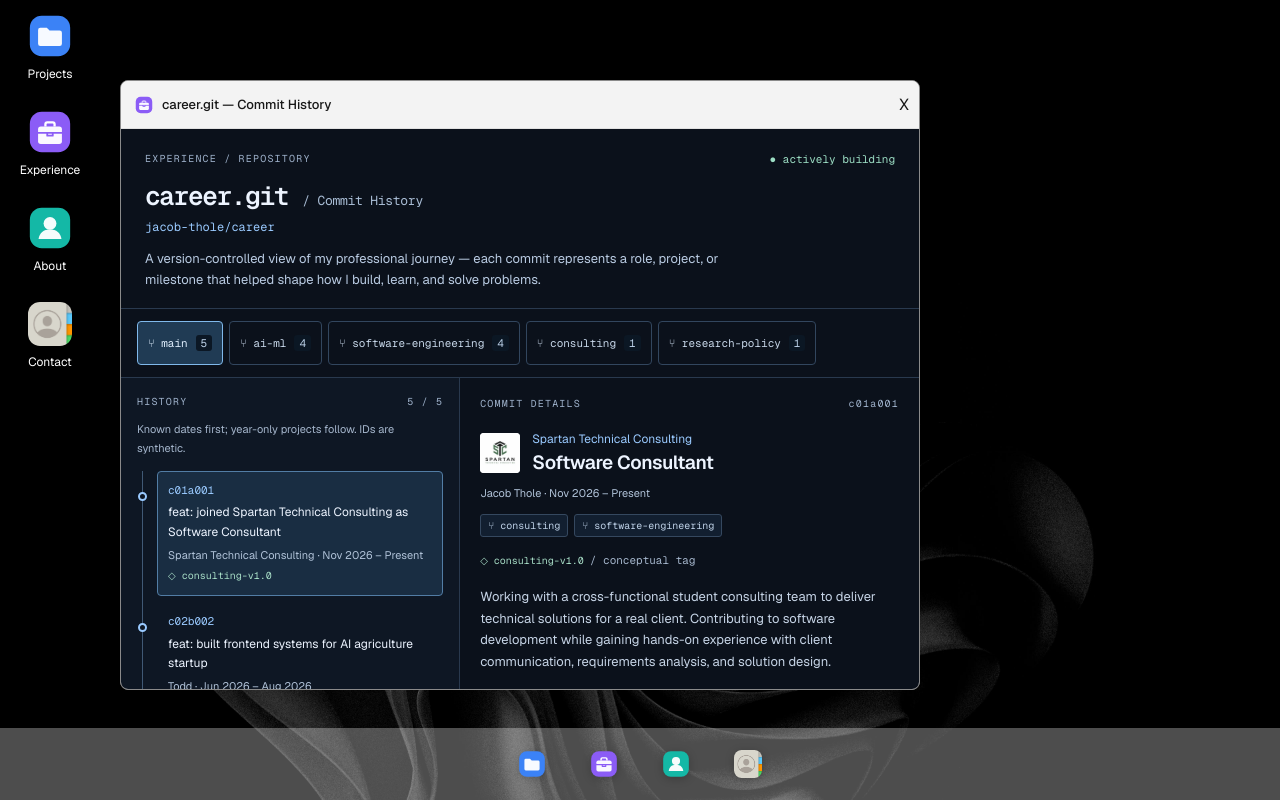
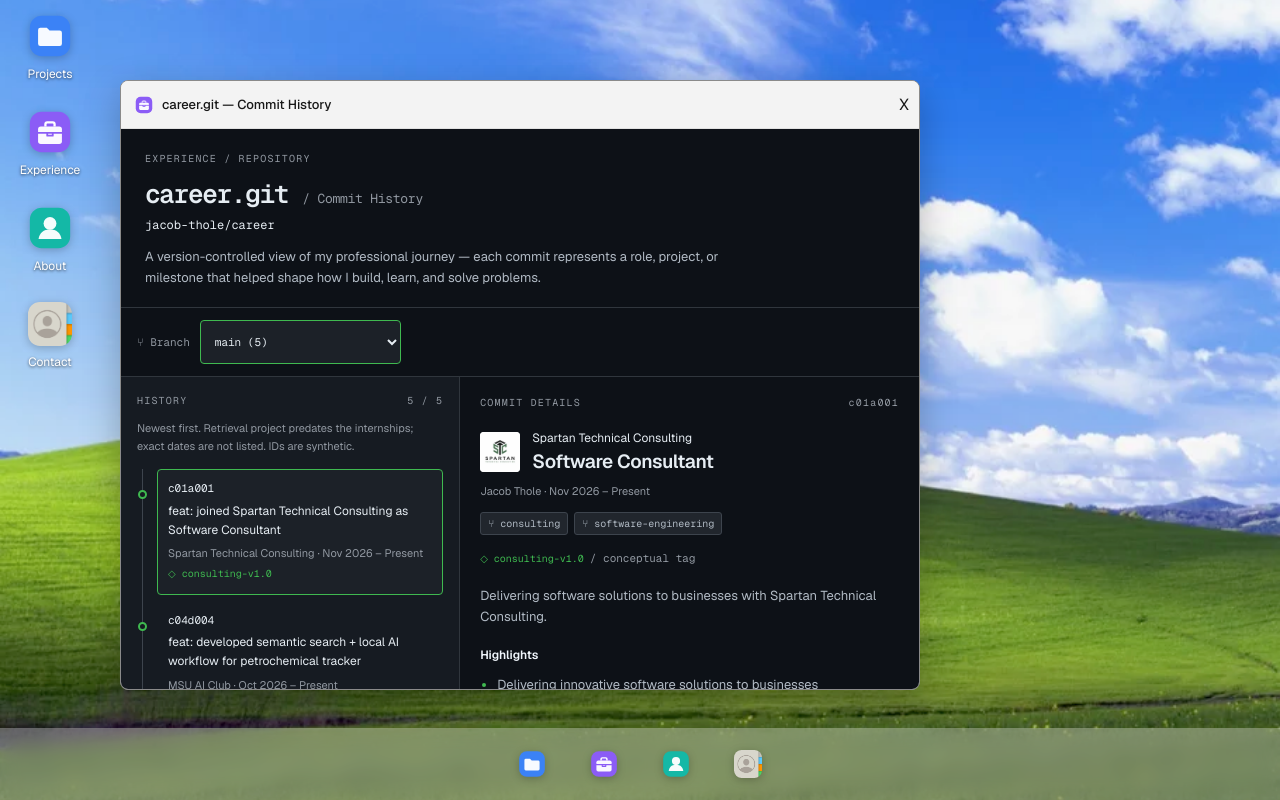
Before and after one commit to jacobt1926/Personal-Website, a Next.js app: page / in a window 1280 px wide. Both pictures are taken after a click on the button 604 px from the left and 764 px from the top of the page. Built offline with nearby package versions, Linux system fonts and the light colour scheme.

Commit message:
feat/more edits to career page

```diff
--- a/src/app/components/experience.tsx
+++ b/src/app/components/experience.tsx
@@ -17,17 +17,26 @@ const commits: Commit[] = [
         id: "c01a001", message: "feat: joined Spartan Technical Consulting as Software Consultant",
         company: "Spartan Technical Consulting", role: "Software Consultant", dates: "Nov 2026 – Present",
         branches: ["consulting", "software-engineering"], tag: "consulting-v1.0", logo: stcLogo,
-        summary: "Working with a cross-functional student consulting team to deliver technical solutions for a real client. Contributing to software development while gaining hands-on experience with client communication, requirements analysis, and solution design.",
-        highlights: ["Collaborating on real client-facing software work", "Gaining experience with the consulting process", "Working alongside engineers and business-minded teammates"],
+        summary: "Delivering software solutions to businesses with Spartan Technical Consulting.",
+        highlights: ["Delivering innovative software solutions to businesses", "Following the SD-LC while working in 5 day development sprints"],
         stack: ["consulting", "client work", "software development", "team collaboration"],
         files: ["client-work/oxr3d.md", "consulting/requirements-analysis.md", "team/collaboration.md"],
     },
     {
+        id: "c04d004", message: "feat: developed semantic search + local AI workflow for petrochemical tracker",
+        company: "MSU AI Club", role: "Advanced Projects Team", dates: "Oct 2026 – Present",
+        branches: ["ai-ml", "software-engineering"], tag: "ai-systems-v1.0",
+        summary: "Contributed to an AI-enhanced petrochemical OSINT tracker using SEC EDGAR and EPA data. Helped shape workflows around semantic search, local models, and data pipelines to make the system more useful, efficient, and cost-conscious.",
+        highlights: ["Developed an AI-powered data pipeline integrating SEC EDGAR and EPA ECHO datasets", "Leveraged vector embeddings, semantic search, and locally hosted language models to enable intelligent information retrieval while minimizing inference costs"],
+        stack: ["AI", "semantic search", "local models", "data pipelines", "Streamlit", "OSINT"],
+        files: ["ai/semantic-search.md", "data/sec-edgar-pipeline.md", "data/epa-echo-matching.md", "models/local-llm-experiments.md", "dashboard/streamlit-search-ui.md"],
+    },
+    {
         id: "c02b002", message: "feat: built frontend systems for AI agriculture startup",
-        company: "Todd", role: "Frontend / Software Development", dates: "Jun 2026 – Aug 2026",
+        company: "Todd", role: "Software Engineer Intern", dates: "Jun 2026 – Aug 2026",
         branches: ["software-engineering", "ai-ml"], logo: toddLogo,
-        summary: "Helped build product-facing frontend systems for a startup focused on reducing pesticide use in farming with AI. Worked with modern web technologies to create scalable, maintainable UI components and application structure.",
-        highlights: ["Built frontend features with Next.js, React, and TypeScript", "Worked with server/client component architecture", "Managed cookies, auth-aware state, and UI behavior", "Supported PostgreSQL-backed product workflows", "Contributed to integration testing and scalability"],
+        summary: "Built React/TypeScript components for an authenticated user dashboard at Todd, used by over 2,000 monthly visitors.",
+        highlights: ["Built React/TypeScript components for an authenticated user dashboard used by over 2,000 monthly visitors, including navigation that adapts to signed-in and signed-out user states", "Wrote integration tests to validate authentication-dependent UI behavior and collaborated through GitHub pull requests and code reviews"],
         stack: ["Next.js", "React", "TypeScript", "PostgreSQL", "testing", "startup"],
         files: ["frontend/header.tsx", "auth/session-state.md", "db/postgresql-integration.md", "testing/integration-tests.md"],
     },
@@ -35,32 +44,23 @@ const commits: Commit[] = [
         id: "c03c003", message: "feat: researched AI governance and policy issues",
         company: "Sarraille & Associates", role: "AI Policy Intern", dates: "May 2026 – Aug 2026",
         branches: ["research-policy", "ai-ml"],
-        summary: "Conducted research on AI governance, healthcare AI, and regulatory developments. Worked on topics related to DOJ enforcement, insurer AI use, healthcare safeguards, and broader questions around responsible deployment of AI systems.",
-        highlights: ["Researched AI governance and compliance topics", "Explored healthcare AI use cases and associated risks", "Synthesized complex policy and legal material into usable insights"],
+        summary: "Researched healthcare AI litigation and regulatory developments and authored research briefs and policy analyses for legal consultants.",
+        highlights: ["Researched healthcare AI litigation and regulatory developments, assessing liability and compliance risks through legal filings, government guidance, and academic research", "Authored research briefs and policy analyses for legal consultants, translating complex technical and legal issues into clear written findings"],
         stack: ["AI policy", "research", "healthcare AI", "analysis", "writing"],
         files: ["research/doj-focus.md", "healthcare/insurer-ai.md", "policy/cms-safeguards.md", "cases/realpage-analogy.md"],
     },
     {
-        id: "c04d004", message: "feat: developed semantic search + local AI workflow for petrochemical tracker",
-        company: "MSU AI Club", role: "Advanced Project Team", dates: "2026",
-        branches: ["ai-ml", "software-engineering"], tag: "ai-systems-v1.0",
-        summary: "Contributed to an AI-enhanced petrochemical OSINT tracker using SEC EDGAR and EPA data. Helped shape workflows around semantic search, local models, and data pipelines to make the system more useful, efficient, and cost-conscious.",
-        highlights: ["Worked on semantic 10-K search", "Helped build AI-powered search workflows", "Explored local models to improve cost efficiency", "Supported data workflows connecting EDGAR and EPA data", "Improved the usability of the dashboard/search experience"],
-        stack: ["AI", "semantic search", "local models", "data pipelines", "Streamlit", "OSINT"],
-        files: ["ai/semantic-search.md", "data/sec-edgar-pipeline.md", "data/epa-echo-matching.md", "models/local-llm-experiments.md", "dashboard/streamlit-search-ui.md"],
-    },
-    {
         id: "c05e005", message: "feat: built AI retrieval system with vector search + Claude integration",
-        company: "Personal Project", role: "AI Retrieval System", dates: "2026",
+        company: "Personal Project", role: "AI-Enabled Natural Language Query (NLQ) Processing System", dates: "May 2026",
         branches: ["ai-ml", "software-engineering"], tag: "personal-project-v1.0",
         summary: "Built an AI retrieval workflow using Python, Claude, MCP, and Voyage embeddings to compare vector-based retrieval against a Claude-only approach.",
-        highlights: ["Built retrieval workflows with vector search", "Used embeddings + LLM orchestration", "Benchmarked performance across multiple test queries", "Observed roughly 60% faster retrieval latency in vector-search workflows"],
+        highlights: ["Designed and implemented a natural-language retrieval system integrating the Claude API, MCP, vector embeddings, and semantic search to retrieve information from structured datasets and documents", "Identified performance limitations in an initial LLM-only implementation and developed a vector-search-based retrieval approach to improve query efficiency", "Benchmarked vector-based retrieval against a Claude-only baseline across 12 test queries, observing a 62% reduction in query latency"],
         stack: ["Python", "Claude API", "MCP", "Voyage embeddings", "RAG", "benchmarking"],
         files: ["retrieval/vector-search.md", "benchmarks/latency-tests.md", "llm/claude-integration.md"],
     },
 ];
 const releases = [
-    ["v1.0", "First professional internship"], ["v1.5", "Frontend product development"],
+    ["v1.0", "AI retrieval project"], ["v1.5", "Professional internships"],
     ["v2.0", "AI systems + semantic search"], ["v2.5", "Consulting + client work"], ["v3.0", "Still shipping…"],
 ];
 
@@ -82,18 +82,21 @@ export function Experience() {
     return (
         <section aria-label="Career commit history" className="career app-page-scroll app-scroll-area @container">
             <header className="career-header">
-                <div className="career-repo-line"><span className="career-eyebrow">EXPERIENCE / REPOSITORY</span><span className="career-status">● actively building</span></div>
+                <div className="career-repo-line"><span className="career-eyebrow">EXPERIENCE / REPOSITORY</span></div>
                 <h1>career.git <span>/ Commit History</span></h1>
                 <p className="career-repo">jacob-thole/career</p>
                 <p>A version-controlled view of my professional journey — each commit represents a role, project, or milestone that helped shape how I build, learn, and solve problems.</p>
             </header>
-            <nav aria-label="Filter experience by branch" className="career-branches">
-                {branches.map(item => <button type="button" key={item} aria-pressed={branch === item} onClick={() => selectBranch(item)}><span aria-hidden="true">⑂ </span>{item}<span className="career-count">{item === "main" ? commits.length : commits.filter(commit => commit.branches.includes(item)).length}</span></button>)}
-            </nav>
+            <div className="career-branches">
+                <label htmlFor="career-branch">⑂ Branch</label>
+                <select id="career-branch" value={branch} onChange={event => selectBranch(event.target.value as Branch)}>
+                    {branches.map(item => <option key={item} value={item}>{item} ({item === "main" ? commits.length : commits.filter(commit => commit.branches.includes(item)).length})</option>)}
+                </select>
+            </div>
             <div className="career-workspace">
                 <aside className="career-history" aria-label="Commit history">
                     <div className="career-panel-label">HISTORY <span aria-live="polite">{visible.length} / {commits.length}</span></div>
-                    <p className="career-note">Known dates first; year-only projects follow. IDs are synthetic.</p>
+                    <p className="career-note">Newest first. Retrieval project predates the internships; exact dates are not listed. IDs are synthetic.</p>
                     <ol className="career-log">
                         {visible.map(commit => <li key={commit.id}><button type="button" aria-pressed={selected.id === commit.id} aria-controls="career-details" onClick={() => { setSelectedId(commit.id); detailsRef.current?.focus({ preventScroll: true }); detailsRef.current?.scrollIntoView({ block: "nearest", behavior: "instant" }); }}>
                             <span className="career-hash">{commit.id}</span><span className="career-message">{commit.message}</span>
@@ -128,7 +131,6 @@ export function Experience() {
             </section>
             <footer className="career-footer">
                 <p role="status">{visible.length} of {commits.length} commits · {branches.length - 1} topic branches · {tags} visible tags</p>
-                <p className="career-note">A career narrative, not a real Git repository. Dates reflect supplied experience records.</p>
             </footer>
         </section>
     );
--- a/src/app/globals.css
+++ b/src/app/globals.css
@@ -188,7 +188,12 @@ main.desktop-shell {
   width: 100%;
   color: white;
   background-color: rgba(255, 255, 255, 0.3);
+  backdrop-filter: blur(10px);
+  -webkit-backdrop-filter: blur(10px);
 }
+
+
+
 
 .taskbar {
   position: relative;
@@ -230,71 +235,70 @@ main.desktop-shell {
 }
 
 /* Embedded developer-tool surface; scoped to the Experience app. */
-.career { background: #0b111b; color: #edf4ff; font-size: 13px; line-height: 1.65; overflow-x: hidden; }
-.career-header { padding: 22px 24px 18px; border-bottom: 1px solid #29394e; }
+.career { background: #0d1117; color: #e6edf3; font-size: 13px; line-height: 1.65; overflow-x: hidden; }
+.career-header { padding: 22px 24px 18px; border-bottom: 1px solid #30363d; }
 .career-repo-line { display: flex; flex-wrap: wrap; justify-content: space-between; gap: 8px; }
-.career-eyebrow, .career-panel-label { font: 10px/1.6 var(--font-geist-mono), monospace; letter-spacing: .12em; color: #9db0c9; }
-.career-status { color: #9cdec4; font: 11px/1.6 var(--font-geist-mono), monospace; }
+.career-eyebrow, .career-panel-label { font: 10px/1.6 var(--font-geist-mono), monospace; letter-spacing: .12em; color: #9198a1; }
+.career-status { color: #3fb950; font: 11px/1.6 var(--font-geist-mono), monospace; }
 .career h1 { margin: 12px 0 0; font: 600 26px/1.2 var(--font-geist-mono), monospace; letter-spacing: -.05em; }
-.career h1 span { font-size: 13px; font-weight: 400; color: #a9bdd5; letter-spacing: -.02em; }
-.career-repo { margin: 6px 0 10px; color: #9acaff; font-family: var(--font-geist-mono), monospace; font-size: 12px; }
-.career-header > p:last-child { max-width: 630px; color: #b9cbe2; }
-.career-branches { display: flex; flex-wrap: wrap; gap: 6px; padding: 12px 16px; border-bottom: 1px solid #29394e; }
+.career h1 span { font-size: 13px; font-weight: 400; color: #9198a1; letter-spacing: -.02em; }
+.career-repo { margin: 6px 0 10px; color: #e6edf3; font-family: var(--font-geist-mono), monospace; font-size: 12px; }
+.career-header > p:last-child { max-width: 630px; color: #b1bac4; }
+.career-branches { display: flex; flex-wrap: wrap; align-items: center; gap: 10px; padding: 12px 16px; border-bottom: 1px solid #30363d; }
+.career-branches label { color: #9198a1; font: 11px/1.5 var(--font-geist-mono), monospace; }
 .career button { cursor: pointer; transition: background-color 120ms ease, border-color 120ms ease; }
-.career-branches button { min-height: 44px; padding: 6px 10px; border: 1px solid #32465e; border-radius: 4px; color: #c7d7e9; font: 11px/1.5 var(--font-geist-mono), monospace; text-align: left; overflow-wrap: anywhere; }
-.career-branches button:hover { background: #1b2b3d; border-color: #7997b8; }
-.career-branches button[aria-pressed="true"] { background: #203b54; border-color: #80b9eb; color: #e1f0ff; }
-.career-count { margin-left: 8px; padding: 1px 5px; border-radius: 3px; background: #0b1724; color: #b8cde4; }
+.career-branches select { min-width: 0; max-width: 100%; min-height: 44px; padding: 6px 10px; border: 1px solid #3fb950; border-radius: 4px; background: #1c2128; color: #e6edf3; color-scheme: dark; font: 11px/1.5 var(--font-geist-mono), monospace; cursor: pointer; }
+.career-branches select:hover { border-color: #e6edf3; }
 .career-workspace { display: grid; grid-template-columns: minmax(0, 1fr); }
-.career-history { min-width: 0; padding: 16px; border-bottom: 1px solid #29394e; background: #0e1724; }
+.career-history { min-width: 0; padding: 16px; border-bottom: 1px solid #30363d; background: #161b22; }
 .career-panel-label { display: flex; justify-content: space-between; gap: 8px; margin-bottom: 10px; }
-.career-note { color: #a5b6cc; font-size: 11px; }
-.career-log { margin: 14px 0 0 5px; padding-left: 14px; border-left: 1px solid #405975; list-style: none; }
+.career-note { color: #9198a1; font-size: 11px; }
+.career-log { margin: 14px 0 0 5px; padding-left: 14px; border-left: 1px solid #3d444d; list-style: none; }
 .career-log li { position: relative; margin-bottom: 6px; }
-.career-log li::before { content: ''; position: absolute; top: 21px; left: -19px; width: 9px; height: 9px; border-radius: 50%; border: 2px solid #9acaff; background: #0e1724; }
+.career-log li::before { content: ''; position: absolute; top: 21px; left: -19px; width: 9px; height: 9px; border-radius: 50%; border: 2px solid #3fb950; background: #161b22; }
 .career-log button { display: block; width: 100%; border: 1px solid transparent; border-radius: 4px; padding: 10px; text-align: left; }
-.career-log button:hover { background: #172537; }
-.career-log button[aria-pressed="true"] { border-color: #527da5; background: #192d42; }
-.career-hash { display: block; color: #9acaff; font: 11px/1.6 var(--font-geist-mono), monospace; }
+.career-log button:hover { background: #21262d; }
+.career-log button[aria-pressed="true"] { border-color: #3fb950; background: #1c2128; }
+.career-hash { display: block; color: #e6edf3; font: 11px/1.6 var(--font-geist-mono), monospace; }
 .career-message { display: block; margin: 4px 0; font-size: 12px; line-height: 1.6; overflow-wrap: anywhere; }
-.career-meta { display: block; color: #b0c2d8; font-size: 11px; }
-.career-tag { display: inline-block; color: #a9dfc8; font: 10px/1.7 var(--font-geist-mono), monospace; overflow-wrap: anywhere; }
+.career-meta { display: block; color: #9198a1; font-size: 11px; }
+.career-tag { display: inline-block; color: #3fb950; font: 10px/1.7 var(--font-geist-mono), monospace; overflow-wrap: anywhere; }
 .career-details { min-width: 0; padding: 18px 20px 24px; scroll-margin: 12px; }
 .career-role-header { display: flex; align-items: center; gap: 12px; margin: 18px 0 8px; }
 .career-logo { flex: none; width: 40px; height: 40px; object-fit: contain; background: white; border-radius: 4px; }
-.career-company { color: #9acaff; font-size: 12px; }
+.career-company { color: #e6edf3; font-size: 12px; }
 .career h2 { font-size: 19px; font-weight: 600; line-height: 1.35; letter-spacing: -.02em; }
 .career-chips { display: flex; flex-wrap: wrap; gap: 6px; margin: 12px 0; }
-.career-chips span { max-width: 100%; overflow-wrap: anywhere; border: 1px solid #35485f; border-radius: 3px; padding: 2px 7px; color: #c0d3e9; font: 10px/1.7 var(--font-geist-mono), monospace; background: #121f30; }
-.career-summary { margin: 16px 0; color: #c6d4e6; }
-.career h3 { margin: 18px 0 8px; font-size: 12px; font-weight: 600; color: #f0f6ff; }
-.career-highlights { padding-left: 17px; list-style: disc; color: #c6d4e6; }
+.career-chips span { max-width: 100%; overflow-wrap: anywhere; border: 1px solid #3d444d; border-radius: 3px; padding: 2px 7px; color: #b1bac4; font: 10px/1.7 var(--font-geist-mono), monospace; background: #21262d; }
+.career-summary { margin: 16px 0; color: #b1bac4; }
+.career h3 { margin: 18px 0 8px; font-size: 12px; font-weight: 600; color: #f0f6fc; }
+.career-highlights { padding-left: 17px; list-style: disc; color: #b1bac4; }
 .career-highlights li { margin: 7px 0; }
-.career-highlights li::marker { color: #80b9eb; }
-.career-files { margin-top: 22px; border-top: 1px solid #29394e; }
+.career-highlights li::marker { color: #3fb950; }
+.career-files { margin-top: 22px; border-top: 1px solid #30363d; }
 .career-files summary { cursor: pointer; min-height: 44px; padding: 12px 0; font-weight: 500; }
-.career-files summary span { font-size: 10px; font-weight: 400; color: #a5b6cc; }
-.career-files ul { list-style: none; padding: 8px 10px; background: #101b29; border: 1px solid #29394e; border-radius: 4px; }
-.career-files li { padding: 4px 0; color: #bed2e7; font-size: 10px; overflow-wrap: anywhere; }
-.career-files li > span { color: #9cdec4; }
-.career-releases { border-top: 1px solid #29394e; padding: 16px 20px; }
+.career-files summary span { font-size: 10px; font-weight: 400; color: #9198a1; }
+.career-files ul { list-style: none; padding: 8px 10px; background: #161b22; border: 1px solid #30363d; border-radius: 4px; }
+.career-files li { padding: 4px 0; color: #b1bac4; font-size: 10px; overflow-wrap: anywhere; }
+.career-files li > span { color: #3fb950; }
+.career-releases { border-top: 1px solid #30363d; padding: 16px 20px; }
 .career-releases h2 { font-size: 12px; }
-.career-releases h2 span { display: inline-block; margin-left: 8px; font-size: 10px; font-weight: 400; color: #a5b6cc; }
+.career-releases h2 span { display: inline-block; margin-left: 8px; font-size: 10px; font-weight: 400; color: #9198a1; }
 .career-releases ul { display: grid; gap: 10px; margin-top: 12px; list-style: none; }
-.career-releases li { display: flex; gap: 12px; font-size: 11px; color: #b9cbe2; }
-.career-releases code { color: #9cdec4; }
-.career-footer { border-top: 1px solid #29394e; background: #0e1724; padding: 12px 20px; color: #b9cbe2; font: 10px/1.8 var(--font-geist-mono), monospace; }
-.career :is(button, summary):focus-visible, .career-details:focus-visible { outline: 2px solid #9acaff; outline-offset: -2px; }
+.career-releases li { display: flex; gap: 12px; font-size: 11px; color: #b1bac4; }
+.career-releases code { color: #3fb950; }
+.career-footer { border-top: 1px solid #30363d; background: #161b22; padding: 12px 20px; color: #b1bac4; font: 10px/1.8 var(--font-geist-mono), monospace; }
+.career :is(button, summary, select):focus-visible, .career-details:focus-visible { outline: 2px solid #3fb950; outline-offset: -2px; }
 @container (min-width: 620px) {
   .career-workspace { grid-template-columns: minmax(0, 0.85fr) minmax(0, 1.15fr); }
-  .career-history { border-right: 1px solid #29394e; border-bottom: 0; }
+  .career-history { border-right: 1px solid #30363d; border-bottom: 0; }
   .career-releases ul { grid-template-columns: 1fr 1fr; }
 }
 @container (max-width: 380px) {
   .career-header { padding: 18px 16px; }
   .career h1 span { display: block; margin-top: 6px; }
   .career-branches { gap: 8px; }
-  .career-branches button { flex: 1 1 auto; }
+  .career-branches select { flex: 1 1 auto; }
   .career-details { padding: 16px; }
 }
 @media (prefers-reduced-motion: reduce) { .career button { transition: none; } }
```
Also changed, not shown: src/images/windows-11-dark-mode.jpg.
